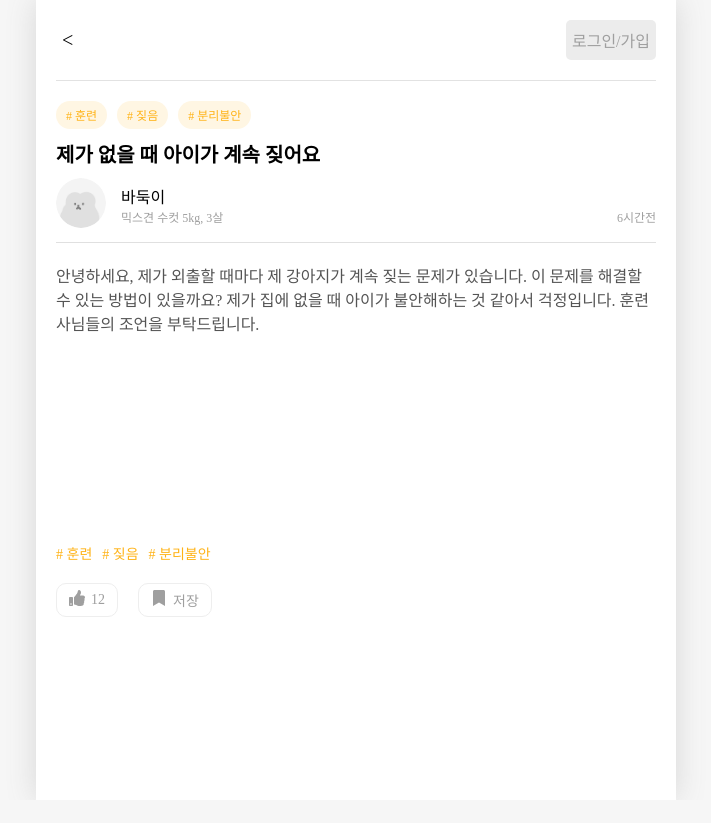
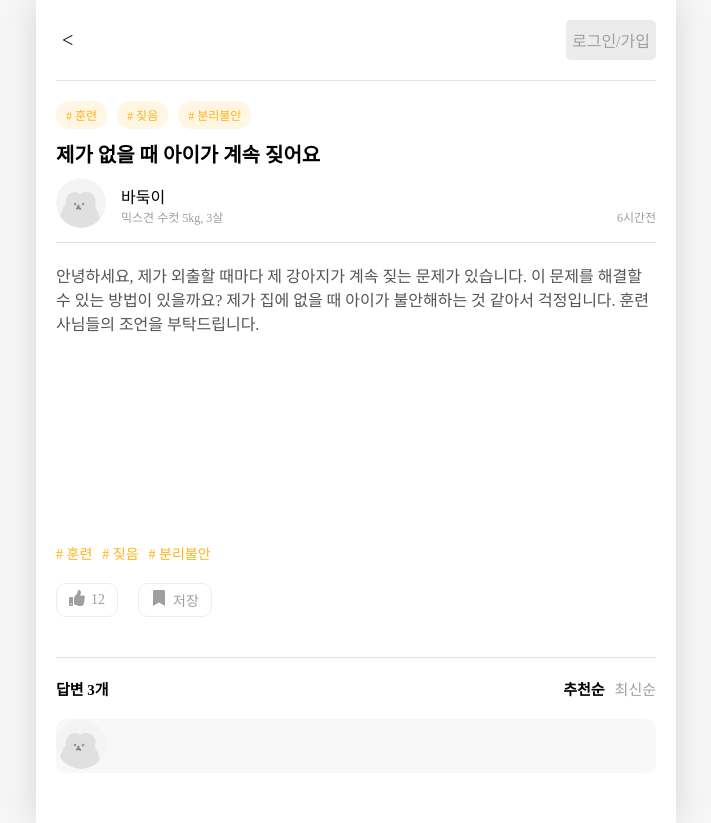
Before and after one commit to mungdori999/sponge-front, a React (Vite) app: page / in a window 1280 px wide. Both pictures are taken after a click on the element 640 px from the left and 654 px from the top of the page. Shown: the whole page, without its empty margins (284-995 px from the left). Before the commit the page ends 800 px from the top, so only its background shows below. Built offline with nearby package versions, Linux system fonts and the light colour scheme; a web font is replaced by a local one.

Commit message:
answer header 만듦

```diff
--- a/src/component/Home/PostPrev.jsx
+++ b/src/component/Home/PostPrev.jsx
@@ -1,6 +1,7 @@
 import "../../css/Home/PostPrev.css";
 import { FaCommentDots, FaThumbsUp } from "react-icons/fa";
 import { useNavigate } from "react-router-dom";
+import routerUrl from "../../data/router-url.js";
 
 const PostPrev = () => {
   const nav = useNavigate();
--- /dev/null
+++ b/src/component/PostList/Answer.jsx
@@ -0,0 +1,17 @@
+import "../../css/PostList/Answer.css";
+import petImg from "../../assets/basic_pet.png";
+
+const Answer = () => {
+  return (
+    <div className="Answer">
+      <div className="answer-trainer">
+        <div className="trainer-image">
+          <img src={petImg} />
+        </div>
+        <div className="trainer-info"></div>
+      </div>
+    </div>
+  );
+};
+
+export default Answer;
--- /dev/null
+++ b/src/component/PostList/AnswerHeader.jsx
@@ -0,0 +1,29 @@
+import "../../css/PostList/AnswerHeader.css";
+
+import { useState } from "react";
+
+const AnswerHeader = () => {
+  const [sortType, setSortType] = useState(0);
+
+  return (
+    <div className="AnswerHeader">
+      <div className="answer-count">답변 3개</div>
+      <div className="answer-button">
+        <div
+          className={`${sortType === 0 ? "active" : ""} recommend-sort`}
+          onClick={() => setSortType(0)}
+        >
+          추천순
+        </div>
+        <div
+          className={`${sortType === 1 ? "active" : ""} new-sort`}
+          onClick={() => setSortType(1)}
+        >
+          최신순
+        </div>
+      </div>
+    </div>
+  );
+};
+
+export default AnswerHeader;
--- /dev/null
+++ b/src/css/PostList/Answer.css
@@ -0,0 +1,13 @@
+.Answer {
+  padding-bottom: 50px;
+}
+.Answer .answer-trainer {
+  background-color: #f8f8f8;
+  border-radius: 10px;
+}
+
+.Answer .trainer-image img {
+  width: 50px;
+  height: 50px;
+  border-radius: 50%;
+}
--- /dev/null
+++ b/src/css/PostList/AnswerHeader.css
@@ -0,0 +1,30 @@
+.AnswerHeader {
+  padding-top: 20px;
+  padding-bottom: 20px;
+  display: flex;
+  color: black;
+  flex-direction: row;
+  justify-content: space-between;
+}
+
+.AnswerHeader .answer-count {
+  font-size: 15px;
+  font-weight: bold;
+}
+
+.AnswerHeader .answer-button {
+  font-size: 15px;
+  display: flex;
+  flex-direction: row;
+  gap: 10px;
+  color: #9f9f9f;
+}
+
+.AnswerHeader .answer-button div {
+  cursor: pointer;
+}
+
+.AnswerHeader .answer-button .active {
+  color: black;
+  font-weight: bold;
+}
--- a/src/css/PostList/Post.css
+++ b/src/css/PostList/Post.css
@@ -1,5 +1,7 @@
 .Post {
   padding-top: 20px;
+  padding-bottom: 40px;
+  border-bottom: 1px solid rgb(226, 226, 226);
 }
 
 .Post .category-container {
--- a/src/page/PostPage.jsx
+++ b/src/page/PostPage.jsx
@@ -4,8 +4,8 @@ import routerUrl from "../data/router-url";
 import BackButton from "../component/common/BackButton";
 import LoginButton from "../component/Header/LoginButton";
 import Post from "../component/PostList/Post";
-import { BsGenderAmbiguous } from "react-icons/bs";
-import { b } from "framer-motion/client";
+import Answer from "../component/PostList/Answer";
+import AnswerHeader from "../component/PostList/AnswerHeader";
 
 const PostPage = () => {
   const nav = useNavigate();
@@ -36,6 +36,8 @@ const PostPage = () => {
         }
       />
       <Post post={post} pet={pet} />
+      <AnswerHeader />
+      <Answer />
     </div>
   );
 };
```
